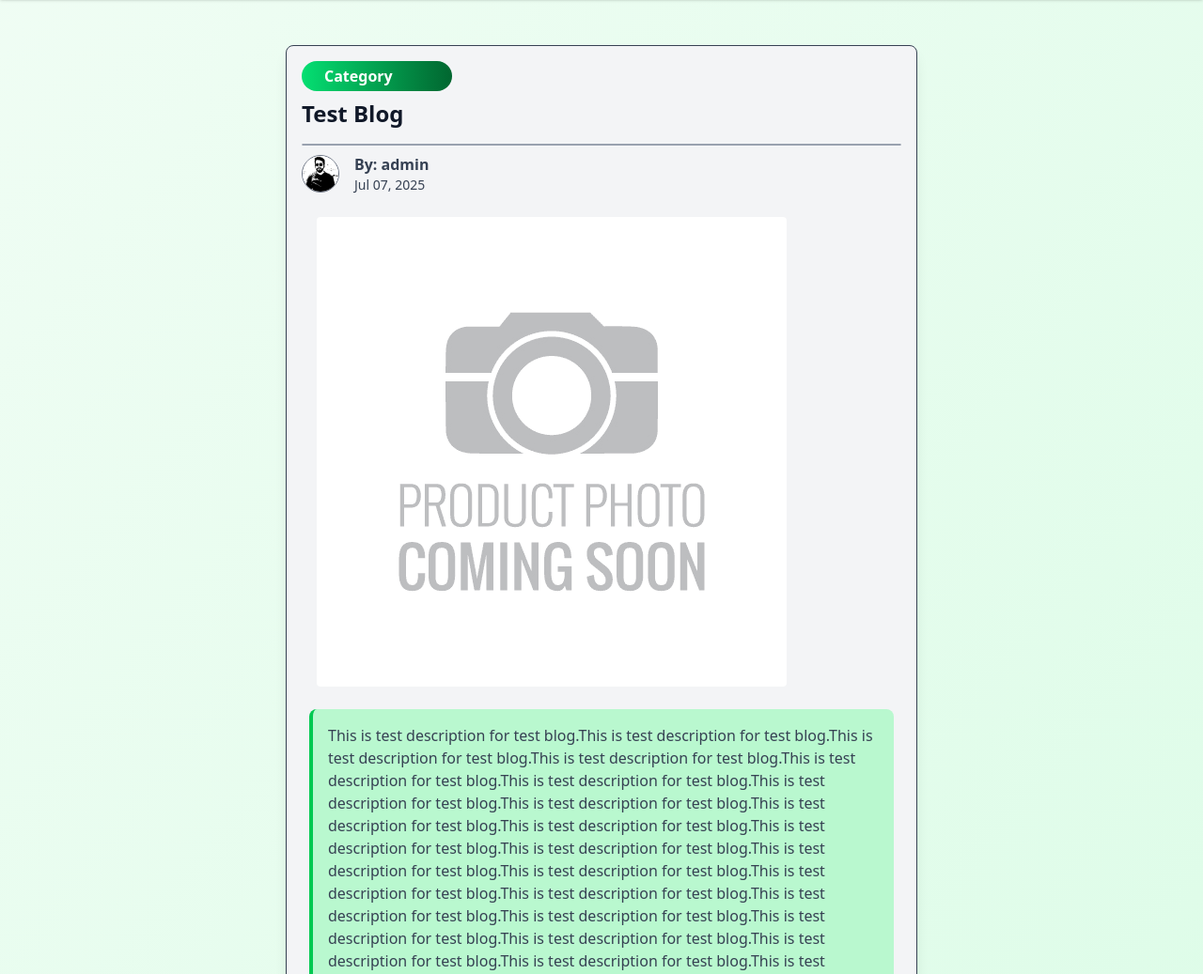
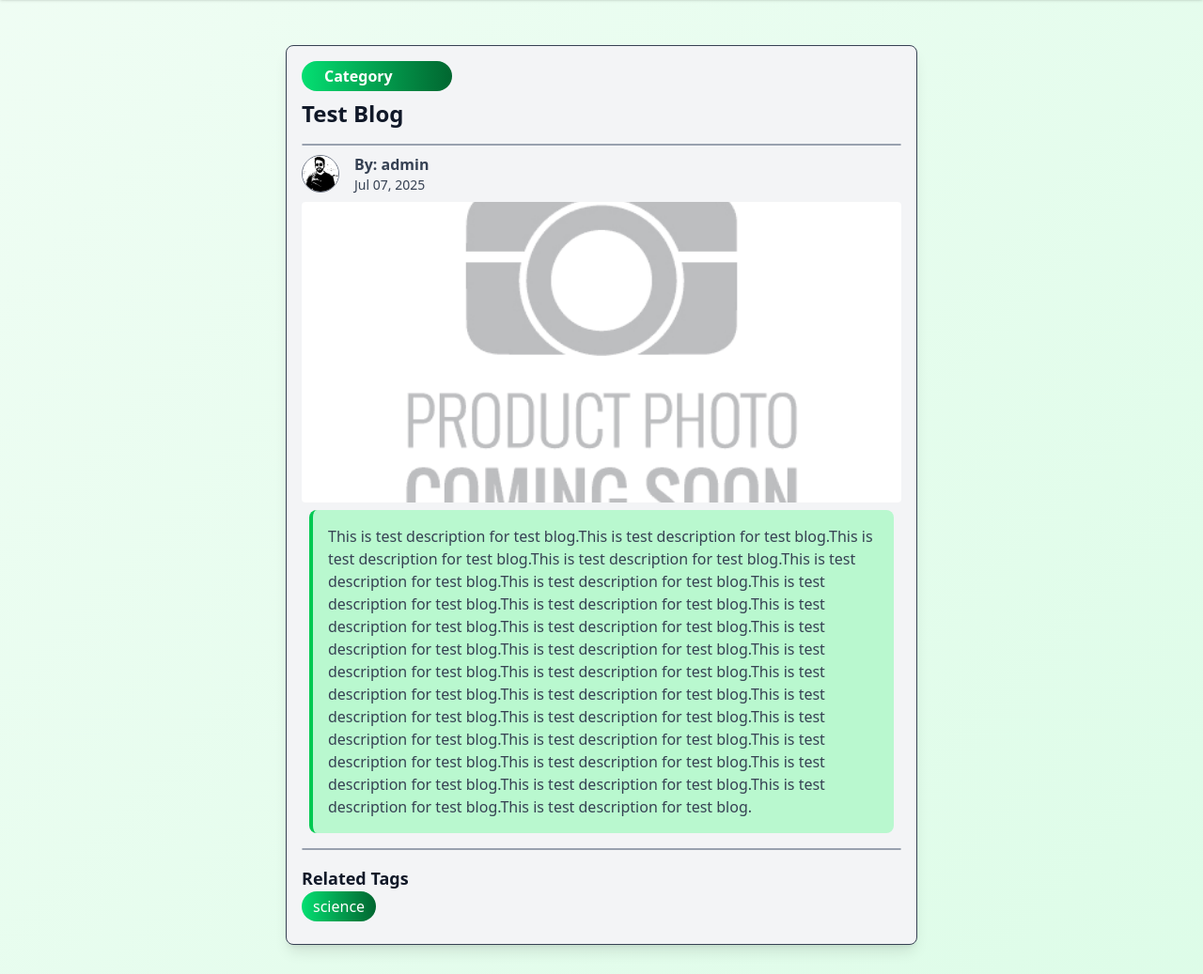
Before and after one commit to SumaniqueCode/pathshala-BMS, a Django app: page /blog/1 in a window 1280 px wide. Shown: the part 106-1143 px from the top of the page at 94% size. Run offline with Django 5.2, Linux system fonts and the light colour scheme; data comes from the database, SQL or seed files in the repository; parts of the project's set-up code (start-up, migrations or seed data) failed here and were passed over.

Commit message:
Blog Details

```diff
--- a/templates/pages/blogs/blogDetails.html
+++ b/templates/pages/blogs/blogDetails.html
@@ -20,8 +20,8 @@
             <p class="text-sm">{{ blog.created_at|date:'M d, Y' }}</p>
           </div>
         </div>
-        <div class="p-4">
-          <img src="{{ blog.image.url }}" alt="{{ blog.title }}" class="rounded-sm" />
+        <div class="overflow-hidden w-full">
+          <img src="{{ blog.image.url }}" alt="{{ blog.title }}" class="rounded-sm w-full h-80 object-cover" />
         </div>
         <div class="bg-green-200 mx-2 border-l-4 border-green-500 rounded-lg p-4">
           <p class="text-md text-gray-700">{{ blog.content }}</p>
```
